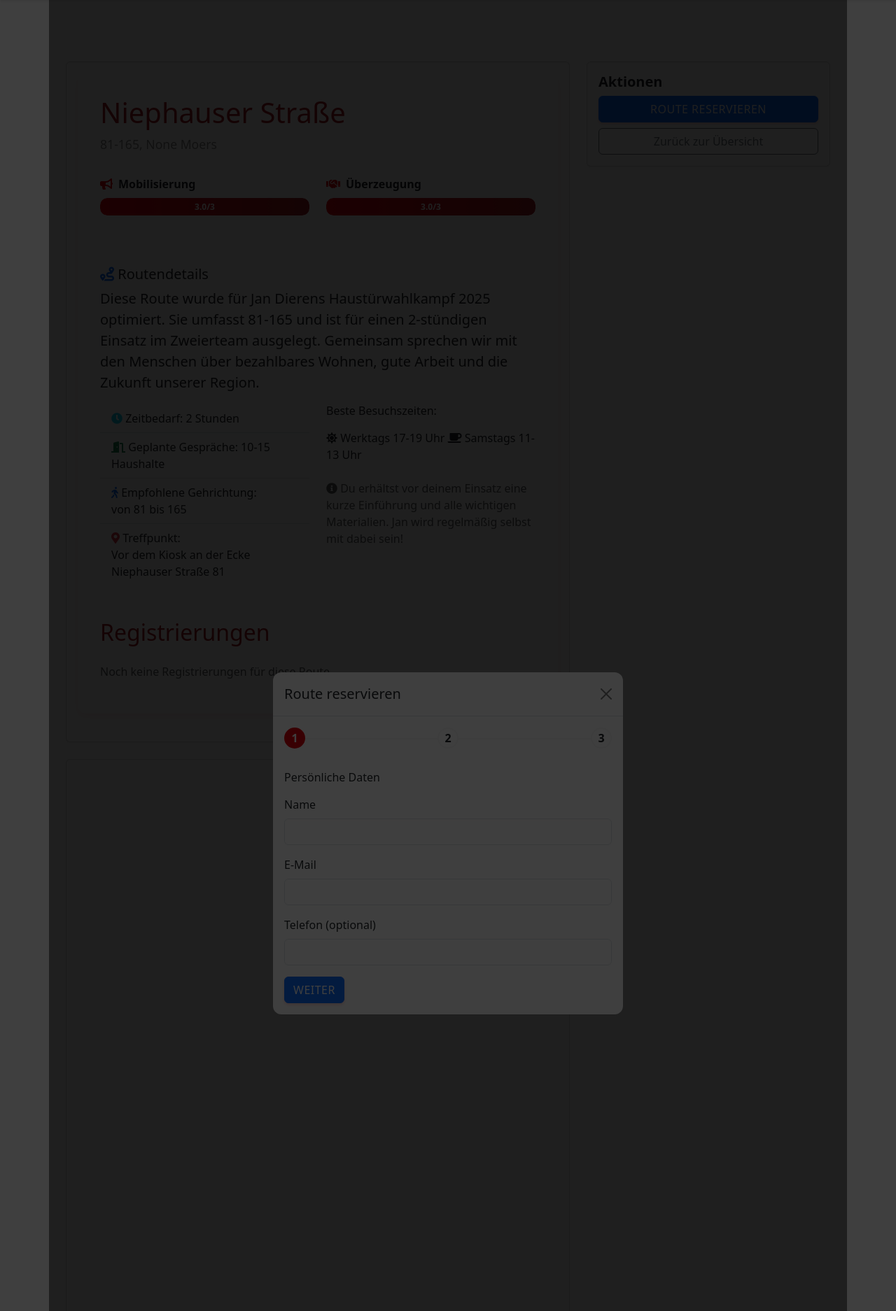
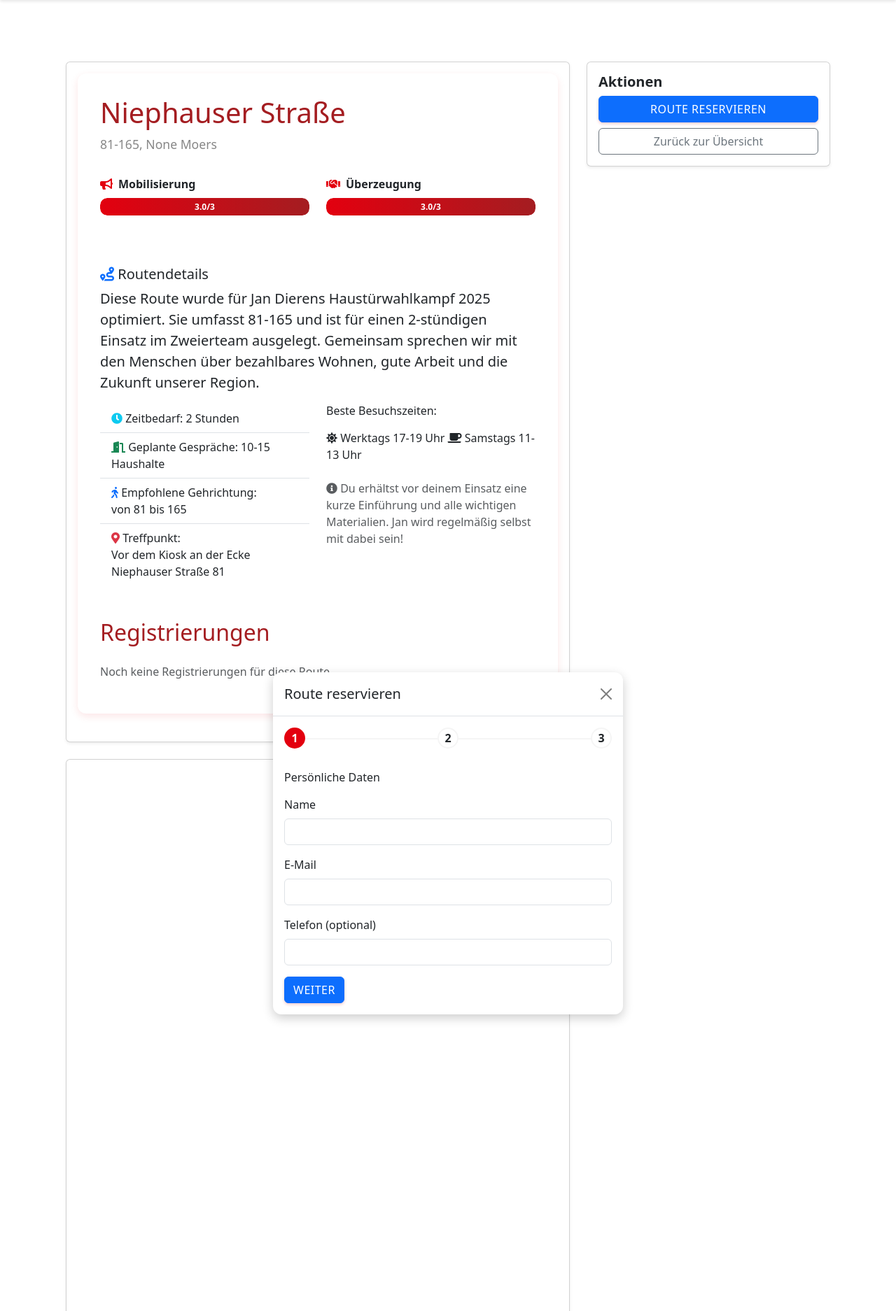
Before and after one commit to Annomy111/Router, a Flask app: page /route/1 in a window 1280 px wide, after a click on "ROUTE RESERVIEREN". Shown: the part 120-1994 px from the top of the page at 70% size. Run offline with Flask 3, Linux system fonts and the light colour scheme; data comes from the database, SQL or seed files in the repository; data that the repository does not hold is empty; some libraries are stand-ins or nearby versions.

Commit message:
Entferne Modal-Backdrop komplett und mache Modal-Hintergrund transparent

```diff
--- a/templates/route_detail.html
+++ b/templates/route_detail.html
@@ -223,17 +223,17 @@
 
     /* Modal Styles */
     .modal-backdrop {
-        opacity: 0.5 !important;
-        display: block !important;
+        display: none !important;
     }
 
     .modal {
-        background: rgba(0, 0, 0, 0.5) !important;
+        background: transparent !important;
     }
 
     .modal-content {
         border-radius: 12px;
         border: none;
+        box-shadow: 0 5px 15px rgba(0,0,0,0.2);
     }
 
     /* Index Styles */
@@ -870,7 +870,7 @@
 </div>
 
 <!-- Registrierungs-Modal -->
-<div class="modal fade" id="registrationModal" tabindex="-1" aria-labelledby="registrationModalLabel" aria-hidden="true" data-bs-backdrop="true">
+<div class="modal fade" id="registrationModal" tabindex="-1" aria-labelledby="registrationModalLabel" aria-hidden="true" data-bs-backdrop="false">
     <div class="modal-dialog modal-dialog-centered">
         <div class="modal-content">
             <div class="modal-header">
@@ -1075,20 +1075,16 @@
 
     // Komponenten initialisieren
     function initializeComponents() {
-        // Modal ohne statische Optionen initialisieren
+        // Modal ohne Backdrop initialisieren
         const modalElement = document.getElementById('registrationModal');
         registrationModal = new bootstrap.Modal(modalElement, {
-            backdrop: true,
+            backdrop: false,
             keyboard: true
         });
 
         // Event-Listener für Modal-Schließen
         modalElement.addEventListener('hidden.bs.modal', function () {
             document.body.classList.remove('modal-open');
-            const backdrop = document.querySelector('.modal-backdrop');
-            if (backdrop) {
-                backdrop.remove();
-            }
             document.body.style.overflow = '';
             document.body.style.paddingRight = '';
         });
```
